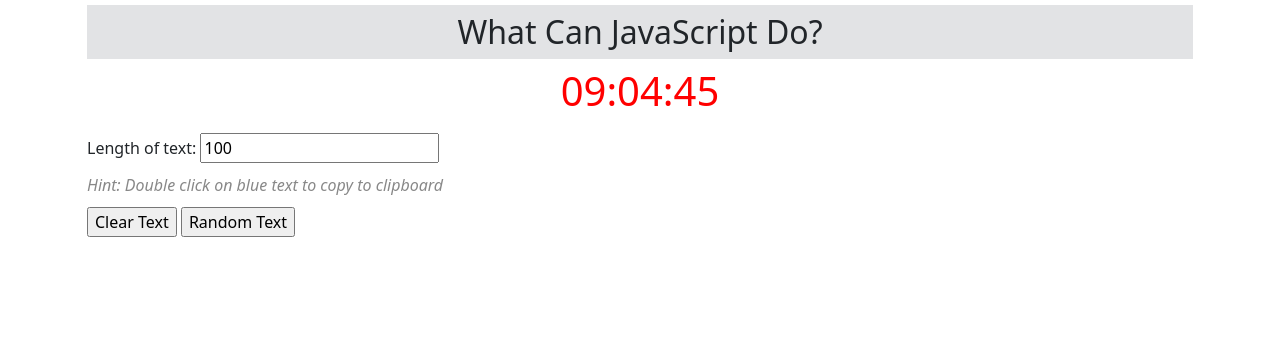
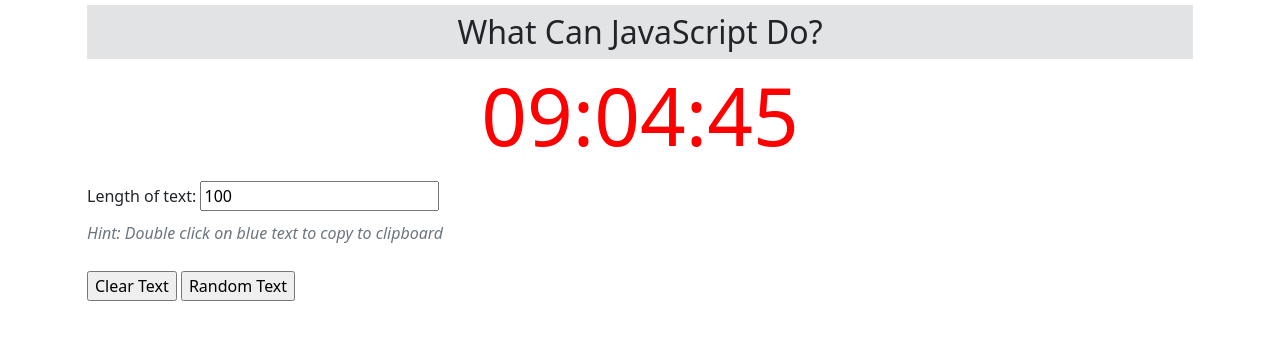
Before and after one commit to thanhlongts2k/Learning_Javascript, a plain HTML site: page index.html in a window 1280 px wide. Drawn offline with nearby package versions, Linux system fonts and the light colour scheme.

Commit message:
Update index.html
Update:
- Increase font size of clock.

```diff
--- a/index.html
+++ b/index.html
@@ -18,11 +18,11 @@
         .element-body {
             padding: 5px;
         }
-        i {
-            color: #888;
-        }
         .text-red {
             color: #ff0000;
+        }
+        .text-langer {
+            font-size: 500% !important;
         }
     </style>
 </head>
@@ -30,7 +30,7 @@
     <div class="container">
     <div class="element-body">
         <h2 class="bg-secondary-subtle py-2 m-0 text-center">What Can JavaScript Do?</h2>
-        <h1 id="datetime" class="py-2 fs-1 m-0 text-red text-center" ondblclick="copyClipboard(this)"></h1>
+        <h1 id="datetime" class="py-2 fs-1 text-langer m-0 text-red text-center" ondblclick="copyClipboard(this)"></h1>
     </div>
     <div id="boxInput" class="element-body">
         <span>Length of text: </span><input type="number" id="inputNumber" value="100" onchange="checkValueInput()"/>
@@ -39,7 +39,7 @@
         </div>
     </div>
     <div class="element-body">
-        <i>Hint: Double click on blue text to copy to clipboard</i>
+        <p class="fst-italic text-secondary">Hint: Double click on blue text to copy to clipboard</p>
     </div>
     <div id="listButton" class="element-body">
         <input type="button" onclick='clearText()' value="Clear Text" />
```
